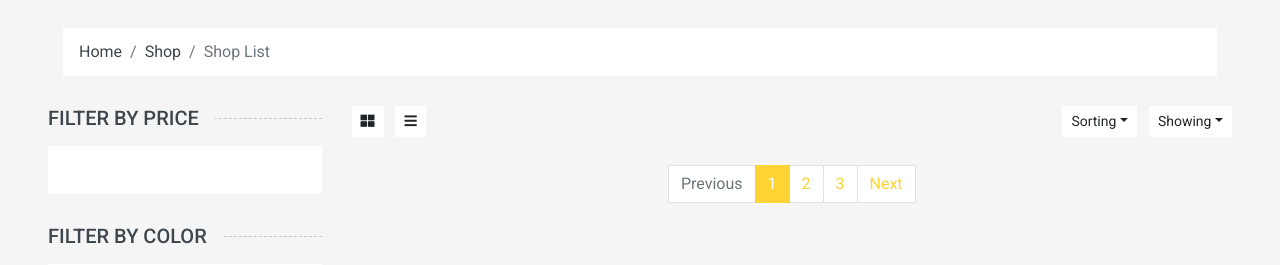
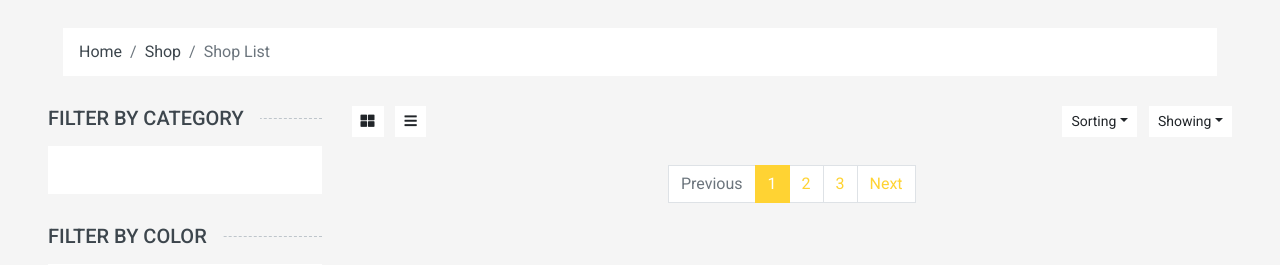
Before and after one commit to abiola814/DIGI-MARKET, a Django app: template core/templates/core/shop.html in a window 1280 px wide. Shown: the part 186-451 px from the top of the page. Run offline with Django 3.2, Linux system fonts and the light colour scheme; the template is opened without the code that fills it, so the values that code supplies are empty; some libraries are stand-ins or nearby versions.

Commit message:
Update shop.html
Filter by category

```diff
--- a/core/templates/core/shop.html
+++ b/core/templates/core/shop.html
@@ -21,7 +21,7 @@
             <!-- Shop Sidebar Start -->
             <div class="col-lg-3 col-md-4">
                 <!-- Price Start -->
-                <h5 class="section-title position-relative text-uppercase mb-3"><span class="bg-secondary pr-3">Filter by price</span></h5>
+                <h5 class="section-title position-relative text-uppercase mb-3"><span class="bg-secondary pr-3">Filter by category </span></h5>
                 <div class="bg-light p-4 mb-30">
                     <form>
                         {% for category in categorys %}
```
